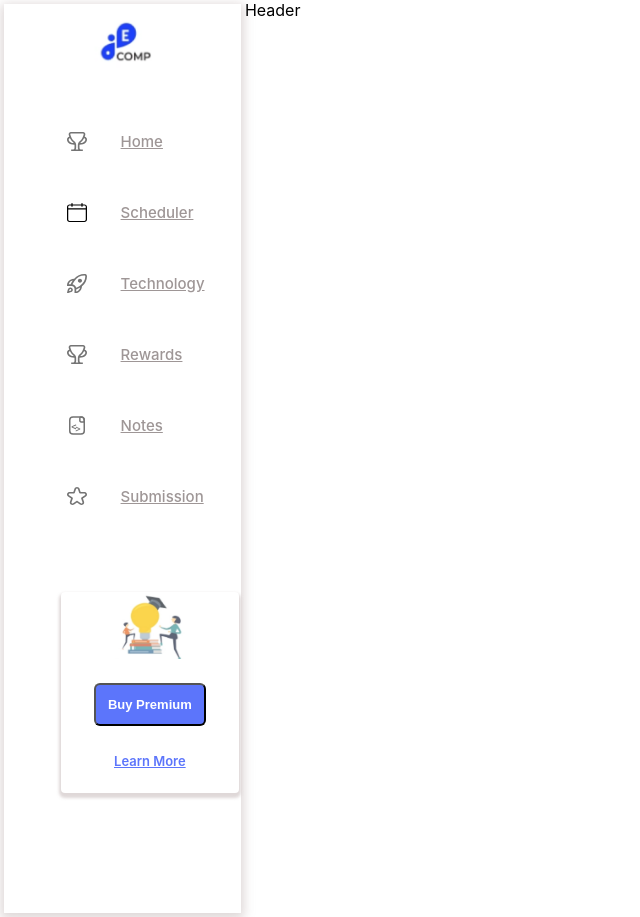
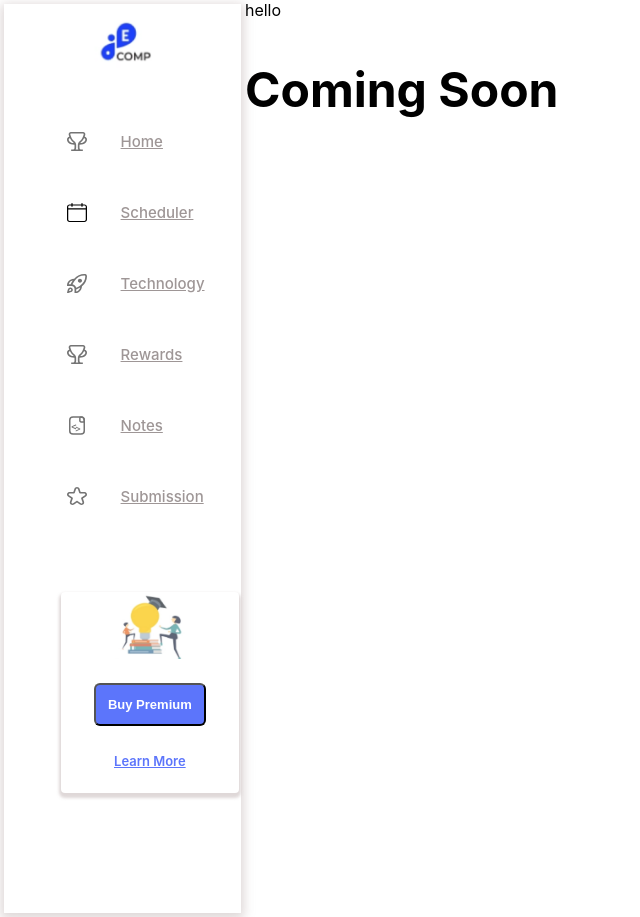
Before and after one commit to fidaaaaa/task9, a React (Create React App) app: page /rewards in a window 1280 px wide. Shown: the whole page, without its empty margins (0-640 px from the left). Built offline with nearby package versions, Linux system fonts and the light colour scheme.

Commit message:
router edited

```diff
--- a/src/App.js
+++ b/src/App.js
@@ -5,6 +5,12 @@ import LeftNavBar from './components/includes/LeftNavBar';
 import Header from './components/includes/Header';
 import { BrowserRouter as Router, Route, Routes } from 'react-router-dom';
 import styled from 'styled-components';
+import Home from './components/screens/Home';
+import Scheduler from './components/screens/Scheduler';
+import Technology from './components/screens/Technology';
+import Submission from './components/screens/Submission';
+import Rewards from './components/screens/Rewards';
+import Notes from './components/screens/Notes';
 
 function App() {
   return <Router>
@@ -12,6 +18,16 @@ function App() {
       <LeftNavBar/>
       <Wrapper>
         <Header/>
+        <Routes>
+          <Route path="/" element= {<Home/>}/>
+          <Route path="scheduler" element= {<Scheduler/>}>
+
+          </Route>
+          <Route path="technology" element= {<Technology/>} />
+          <Route path="submission" element= {<Submission/>} />
+          <Route path="rewards" element= {<Rewards/>} />
+          <Route path="notes" element= {<Notes/>} />
+        </Routes>
       </Wrapper>
     </Container>
   </Router>
--- a/src/components/includes/Header.js
+++ b/src/components/includes/Header.js
@@ -1,8 +1,9 @@
-import React from 'react'
+import React from 'react';
+import styled from 'styled-components';
 
 function Header() {
   return (
-    <div>Header</div>
+    <div>hello</div>
   )
 }
 
--- a/src/components/screens/Notes.js
+++ b/src/components/screens/Notes.js
@@ -0,0 +1,18 @@
+import React from 'react';
+import styled from 'styled-components';
+import { Helmet } from 'react-helmet';
+
+function Notes() {
+  return (
+    <div>
+        <Helmet>
+            <title>Notes</title>
+        </Helmet>
+        <H1>Coming Soon</H1>
+    </div>
+  )
+}
+const H1 = styled.h1`
+    font-size: 48px;
+`;
+export default Notes;
--- a/src/components/screens/Rewards.js
+++ b/src/components/screens/Rewards.js
@@ -0,0 +1,21 @@
+import React from 'react'
+import styled from 'styled-components'
+import { Helmet } from 'react-helmet';
+
+function Rewards () {
+  return (
+    <div>
+      <Helmet>
+        <title>
+          Rewards
+        </title>
+      </Helmet>
+      <H1>Coming Soon</H1>
+    </div>
+  )
+}
+const H1 = styled.h1`
+  font-size: 48px;
+
+`;
+export default Rewards;
--- a/src/components/screens/Scheduler.js
+++ b/src/components/screens/Scheduler.js
@@ -0,0 +1,9 @@
+import React from 'react'
+
+function Scheduler() {
+  return (
+    <div>Scheduler</div>
+  )
+}
+
+export default Scheduler
--- a/src/components/screens/Submission.js
+++ b/src/components/screens/Submission.js
@@ -0,0 +1,19 @@
+import React from 'react'
+import styled from 'styled-components'
+import { Helmet } from 'react-helmet';
+
+function Submission () {
+  return (
+    <div>
+      <Helmet>
+        <title>Submission</title>
+      </Helmet>
+      <H1>Coming Soon</H1>
+    </div>
+  )
+}
+const H1 = styled.h1`
+  font-size: 48px;
+
+`;
+export default Submission;
--- a/src/components/screens/Technology.js
+++ b/src/components/screens/Technology.js
@@ -0,0 +1,20 @@
+import React from 'react'
+import styled from 'styled-components'
+import {Helmet} from 'react-helmet'
+function Technology () {
+  return (
+    <div>
+      <Helmet>
+        <title>
+          Technology
+        </title>
+      </Helmet>
+      <H1>Coming Soon</H1>
+    </div>
+  )
+}
+const H1 = styled.h1`
+  font-size: 48px;
+
+`;
+export default Technology;
```
